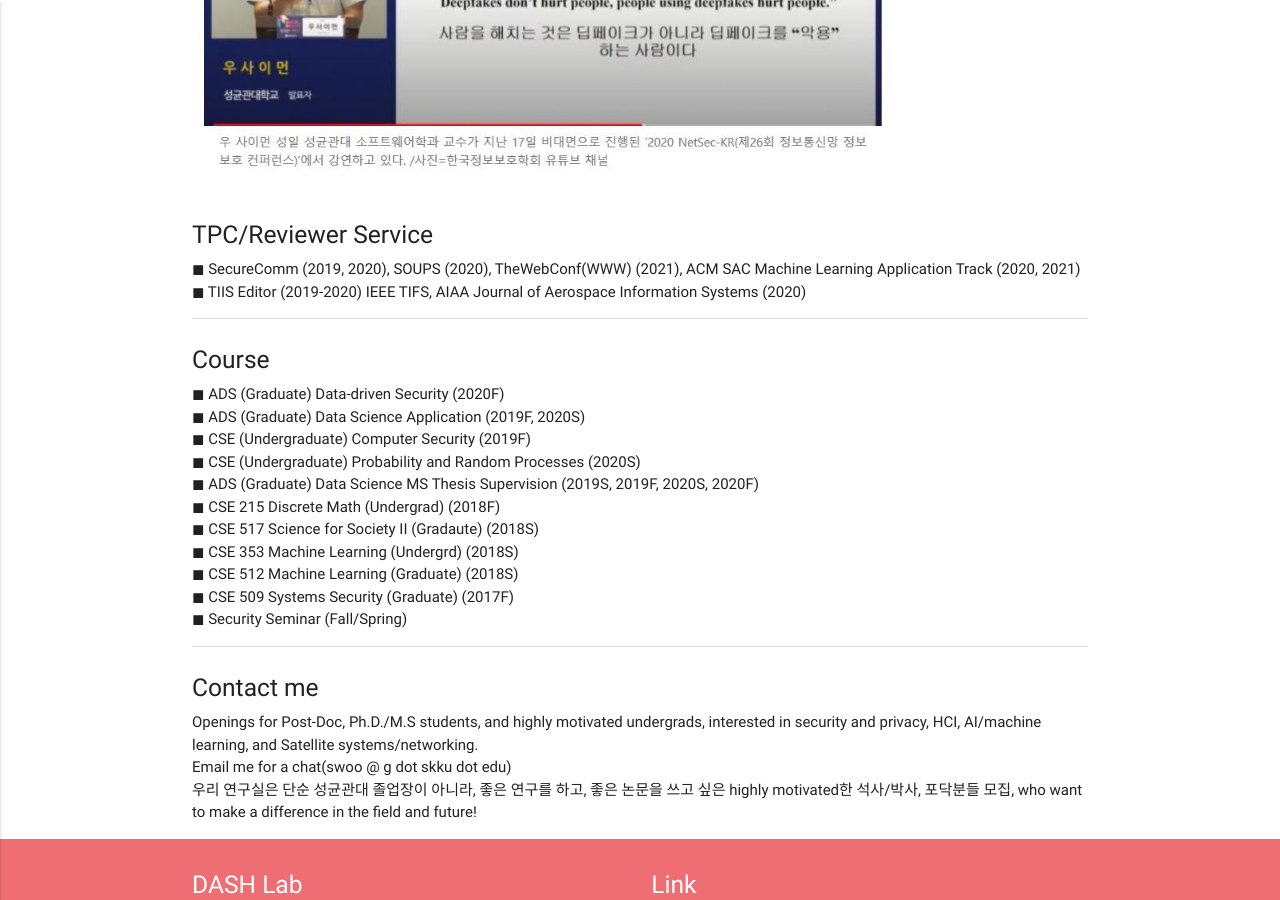
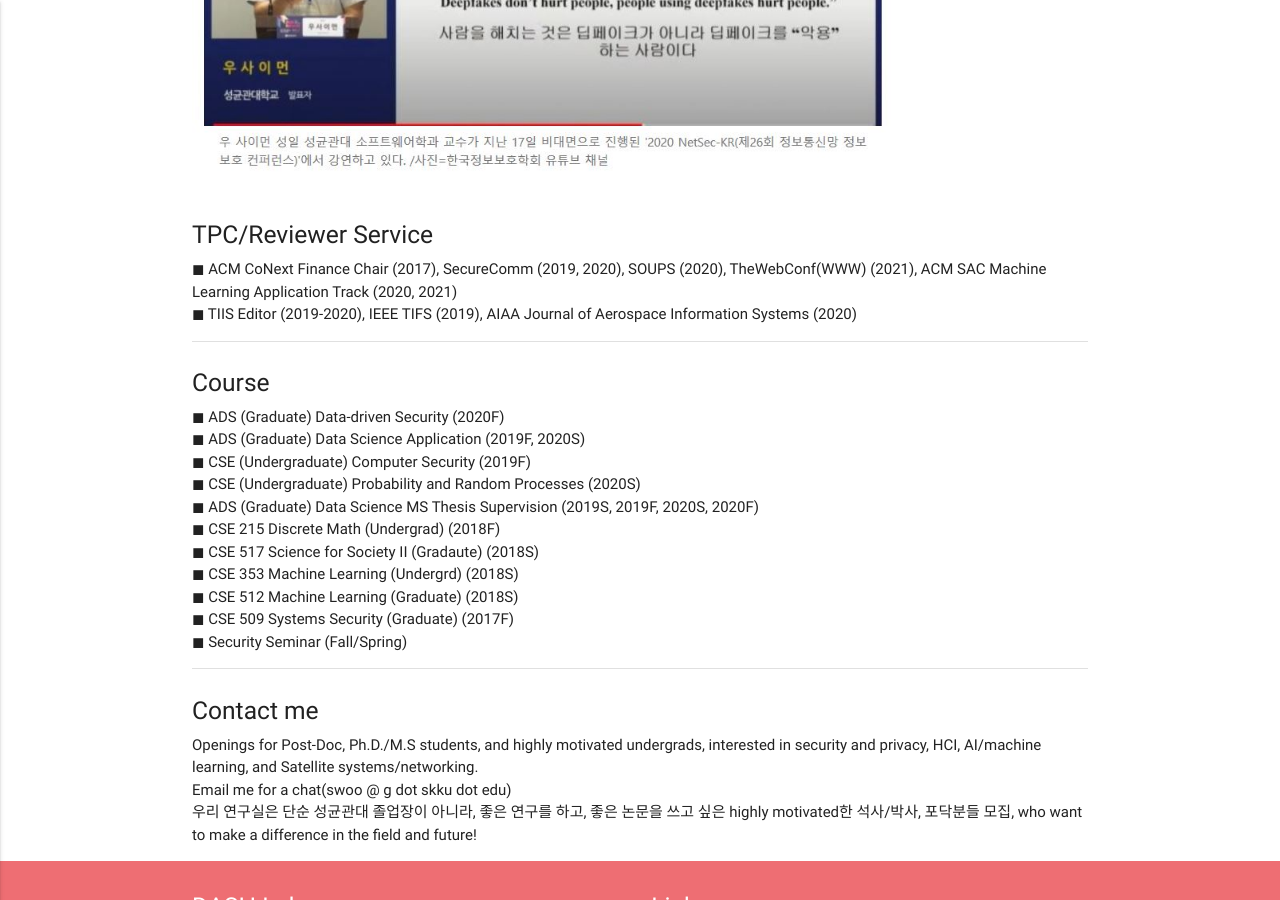
Before and after one commit to Yurim990507/DASH-Lab.github.io, a Jekyll site: the page built from example1.md, in a window 1280 px wide and 900 px high, scrolled down 1018 px. Built offline with Jekyll 4.4.1, drawn with Linux system fonts in a browser that asks for light colours.

Commit message:
Update example1.md

```diff
--- a/example1.md
+++ b/example1.md
@@ -42,8 +42,8 @@ permalink: /About/
 </div>
 <div class="section">
     <h5>TPC/Reviewer Service</h5>
-          ◼ SecureComm (2019, 2020), SOUPS (2020), TheWebConf(WWW) (2021), ACM SAC Machine Learning Application Track (2020, 2021)<br>
-          ◼ TIIS Editor (2019-2020) IEEE TIFS, AIAA Journal of Aerospace Information Systems (2020)<br>
+          ◼ ACM CoNext Finance Chair (2017), SecureComm (2019, 2020), SOUPS (2020), TheWebConf(WWW) (2021), ACM SAC Machine Learning Application Track (2020, 2021)<br>
+          ◼ TIIS Editor (2019-2020), IEEE TIFS (2019), AIAA Journal of Aerospace Information Systems (2020)<br>
 
 </div>
 <div class="divider"></div>
```
